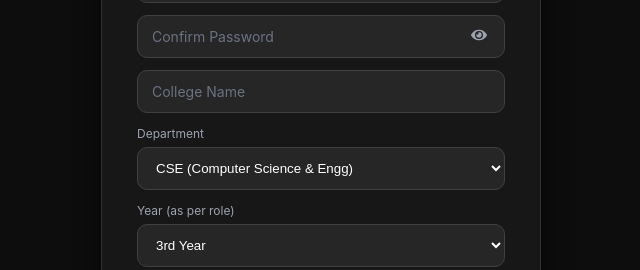
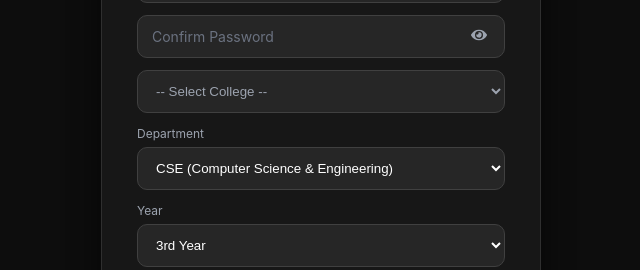
Before and after one commit to Tamilvanan54/HavoxAI, a React (Vite) app in the folder FRONTEND PROCESS/frontend/: page /signup in a window 1280 px wide. Shown: the part 364-634 px from the top of the page, without its empty margins (319-959 px from the left). Built offline with nearby package versions, Linux system fonts and the light colour scheme; no server answers.

Commit message:
feat: college dropdown (TN colleges), dept/year for students only, expanded departments

```diff
--- a/FRONTEND PROCESS/frontend/src/pages/Signup.jsx
+++ b/FRONTEND PROCESS/frontend/src/pages/Signup.jsx
@@ -251,26 +251,86 @@ export default function Signup() {
           </button>
         </div>
 
-        {/* COLLEGE NAME */}
-        <input
-          type="text"
-          placeholder="College Name"
+        {/* COLLEGE DROPDOWN - Tamil Nadu Engineering Colleges */}
+        <div style={{ marginBottom: "12px" }}>
+          <select
             value={college}
             onChange={(e) => setCollege(e.target.value)}
             style={{
               width: "100%",
               padding: "12px 14px",
-            marginBottom: "12px",
               background: "#262626",
-            color: "white",
+              color: college ? "white" : "#9ca3af",
               border: "1px solid #404040",
               borderRadius: "10px",
               outline: "none",
               boxSizing: "border-box"
             }}
-        />
+          >
+            <option value="">-- Select College --</option>
+            <option value="Anna University">Anna University, Chennai</option>
+            <option value="IIT Madras">IIT Madras</option>
+            <option value="NIT Trichy">NIT Trichy (National Institute of Technology)</option>
+            <option value="VIT Vellore">VIT (Vellore Institute of Technology)</option>
+            <option value="SRM Institute">SRM Institute of Science and Technology</option>
+            <option value="Amrita School of Engineering">Amrita School of Engineering</option>
+            <option value="PSG College of Technology">PSG College of Technology, Coimbatore</option>
+            <option value="SSN College of Engineering">SSN College of Engineering, Chennai</option>
+            <option value="Coimbatore Institute of Technology">Coimbatore Institute of Technology</option>
+            <option value="Thiagarajar College of Engineering">Thiagarajar College of Engineering, Madurai</option>
+            <option value="Kumaraguru College of Technology">Kumaraguru College of Technology, Coimbatore</option>
+            <option value="Kongu Engineering College">Kongu Engineering College, Erode</option>
+            <option value="Bannari Amman Institute of Technology">Bannari Amman Institute of Technology</option>
+            <option value="Sri Venkateswara College of Engineering">Sri Venkateswara College of Engineering</option>
+            <option value="Rajalakshmi Engineering College">Rajalakshmi Engineering College, Chennai</option>
+            <option value="Saveetha Engineering College">Saveetha Engineering College, Chennai</option>
+            <option value="Sathyabama Institute">Sathyabama Institute of Science and Technology</option>
+            <option value="Mepco Schlenk Engineering College">Mepco Schlenk Engineering College, Virudhunagar</option>
+            <option value="Kamaraj College of Engineering">Kamaraj College of Engineering and Technology, Madurai</option>
+            <option value="Vel Tech University">Vel Tech University, Chennai</option>
+            <option value="Government College of Engineering Salem">Government College of Engineering, Salem</option>
+            <option value="Government College of Engineering Tirunelveli">Government College of Engineering, Tirunelveli</option>
+            <option value="Government College of Engineering Srirangam">Government College of Engineering, Srirangam</option>
+            <option value="Karpagam Academy">Karpagam Academy of Higher Education, Coimbatore</option>
+            <option value="Sri Ramakrishna Engineering College">Sri Ramakrishna Engineering College, Coimbatore</option>
+            <option value="Velammal Engineering College">Velammal Engineering College, Chennai</option>
+            <option value="Panimalar Engineering College">Panimalar Engineering College, Chennai</option>
+            <option value="Sri Krishna College of Engineering">Sri Krishna College of Engineering and Technology</option>
+            <option value="KSR College of Engineering">KSR College of Engineering, Tiruchengode</option>
+            <option value="SNS College of Technology">SNS College of Technology, Coimbatore</option>
+            <option value="KCG College of Technology">KCG College of Technology, Chennai</option>
+            <option value="Easwari Engineering College">Easwari Engineering College, Chennai</option>
+            <option value="St. Joseph's College of Engineering">St. Joseph's College of Engineering, Chennai</option>
+            <option value="RMK College of Engineering">RMK College of Engineering, Chennai</option>
+            <option value="Tagore Engineering College">Tagore Engineering College, Chennai</option>
+            <option value="National Engineering College">National Engineering College, Kovilpatti</option>
+            <option value="B.S. Abdur Rahman Crescent">B.S. Abdur Rahman Crescent Institute of S&T</option>
+            <option value="Sethu Institute of Technology">Sethu Institute of Technology, Kariapatti</option>
+            <option value="Kalasalingam Academy">Kalasalingam Academy of Research and Education</option>
+            <option value="Francis Xavier Engineering College">Francis Xavier Engineering College, Tirunelveli</option>
+            <option value="Nandha Engineering College">Nandha Engineering College, Erode</option>
+            <option value="Paavai Engineering College">Paavai Engineering College, Namakkal</option>
+            <option value="Erode Sengunthar Engineering College">Erode Sengunthar Engineering College</option>
+            <option value="Dr. NGP Institute of Technology">Dr. NGP Institute of Technology, Coimbatore</option>
+            <option value="K.Ramakrishnan College of Engineering">K.Ramakrishnan College of Engineering, Trichy</option>
+            <option value="Saranathan College of Engineering">Saranathan College of Engineering, Trichy</option>
+            <option value="Sri Eshwar College of Engineering">Sri Eshwar College of Engineering, Coimbatore</option>
+            <option value="Nehru Institute of Technology">Nehru Institute of Technology, Coimbatore</option>
+            <option value="Hindusthan College of Engineering">Hindusthan College of Engineering and Technology</option>
+            <option value="Alagappa Chettiar Government College">Alagappa Chettiar Government College of Engg & Tech</option>
+            <option value="PSN College of Engineering">PSN College of Engineering and Technology, Tirunelveli</option>
+            <option value="Agni College of Technology">Agni College of Technology, Chennai</option>
+            <option value="Jerusalem College of Engineering">Jerusalem College of Engineering, Chennai</option>
+            <option value="M.A.M. College of Engineering">M.A.M. College of Engineering, Trichy</option>
+            <option value="Adhiparasakthi Engineering College">Adhiparasakthi Engineering College</option>
+            <option value="Excel College of Engineering">Excel College of Engineering and Technology</option>
+            <option value="Park College of Engineering">Park College of Engineering and Technology, Coimbatore</option>
+            <option value="Other">Other</option>
+          </select>
+        </div>
 
-        {/* DEPARTMENT DROPDOWN */}
+        {/* DEPARTMENT — Students only */}
+        {role === "student" && (
           <div style={{ marginBottom: "12px" }}>
             <label style={{ fontSize: "12px", color: "#9ca3af", display: "block", marginBottom: "4px" }}>
               Department
@@ -289,21 +349,40 @@ export default function Signup() {
                 boxSizing: "border-box"
               }}
             >
-            <option value="CSE">CSE (Computer Science & Engg)</option>
-            <option value="ECE">ECE (Electronics & Comm Engg)</option>
-            <option value="EEE">EEE (Electrical & Electronics Engg)</option>
-            <option value="MECH">MECH (Mechanical Engg)</option>
+              <option value="CSE">CSE (Computer Science & Engineering)</option>
               <option value="IT">IT (Information Technology)</option>
-            <option value="CIVIL">CIVIL (Civil Engg)</option>
-            <option value="AIDS">AIDS (AI & Data Science)</option>
-            <option value="AIML">AIML (AI & Machine Learning)</option>
+              <option value="ECE">ECE (Electronics & Communication Engineering)</option>
+              <option value="EEE">EEE (Electrical & Electronics Engineering)</option>
+              <option value="MECH">MECH (Mechanical Engineering)</option>
+              <option value="CIVIL">CIVIL (Civil Engineering)</option>
+              <option value="AIDS">AIDS (Artificial Intelligence & Data Science)</option>
+              <option value="AIML">AIML (Artificial Intelligence & Machine Learning)</option>
+              <option value="CHEM">Chemical Engineering</option>
+              <option value="BIO">Bio-Technology</option>
+              <option value="AERO">Aerospace Engineering</option>
+              <option value="AUTO">Automobile Engineering</option>
+              <option value="MARINE">Marine Engineering</option>
+              <option value="PROD">Production Engineering</option>
+              <option value="TEXTILE">Textile Technology</option>
+              <option value="ENV">Environmental Engineering</option>
+              <option value="FOOD">Food Technology</option>
+              <option value="INSTRU">Instrumentation Engineering</option>
+              <option value="INDUSTRIAL">Industrial Engineering</option>
+              <option value="PETRO">Petroleum Engineering</option>
+              <option value="MINING">Mining Engineering</option>
+              <option value="METALLURGY">Metallurgical Engineering</option>
+              <option value="ROBOTICS">Robotics & Automation</option>
+              <option value="CSBS">CSBS (Computer Science & Business Systems)</option>
+              <option value="MCT">MCT (Mechatronics)</option>
             </select>
           </div>
+        )}
 
-        {/* YEAR DROPDOWN */}
+        {/* YEAR — Students only */}
+        {role === "student" && (
           <div style={{ marginBottom: "16px" }}>
             <label style={{ fontSize: "12px", color: "#9ca3af", display: "block", marginBottom: "4px" }}>
-            Year (as per role)
+              Year
             </label>
             <select
               value={year}
@@ -325,6 +404,10 @@ export default function Signup() {
               <option value="4th Year">4th Year</option>
             </select>
           </div>
+        )}
+
+        {/* Spacing for non-students */}
+        {role !== "student" && <div style={{ marginBottom: "16px" }} />}
 
         {/* SUBMIT BUTTON */}
         <button
```
Lines whose indentation alone changed are shown as unchanged.
